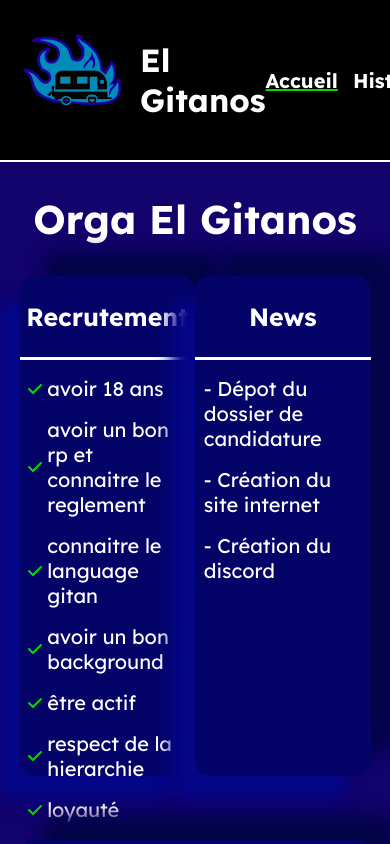
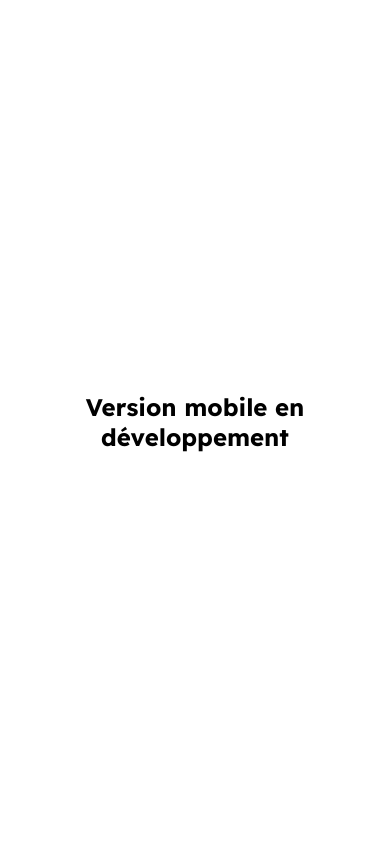
Before and after one commit to cobaltium360/elgitanos, a Next.js app: page / in a window 390 px wide. Shown: the top 844 px of the page. Built offline with nearby package versions, Linux system fonts and the light colour scheme.

Commit message:
responsive

```diff
--- a/component/header.js
+++ b/component/header.js
@@ -30,6 +30,9 @@ export default function Header() {
                     <p className='lien_header'>Membres</p>
                   </Link>
                 </div>
+                <div className='responsive_mob'>
+                  <h2>Version mobile en développement</h2>
+                </div>
 
 
         </div>
--- a/styles/header.scss
+++ b/styles/header.scss
@@ -37,3 +37,23 @@
 .inactive_header{
     color: transparent;
 }
+
+.responsive_mob{
+    display: none;
+}
+
+@media screen and (max-width: 900px) {
+    .responsive_mob{
+        position: fixed;
+        display: flex;
+        align-items: center;
+        justify-content: center;
+        left: 0;
+        right: 0;
+        bottom: 0;
+        top: 0;
+        background-color: white;
+        z-index: 999;
+        text-align: center;
+    }
+}
```
